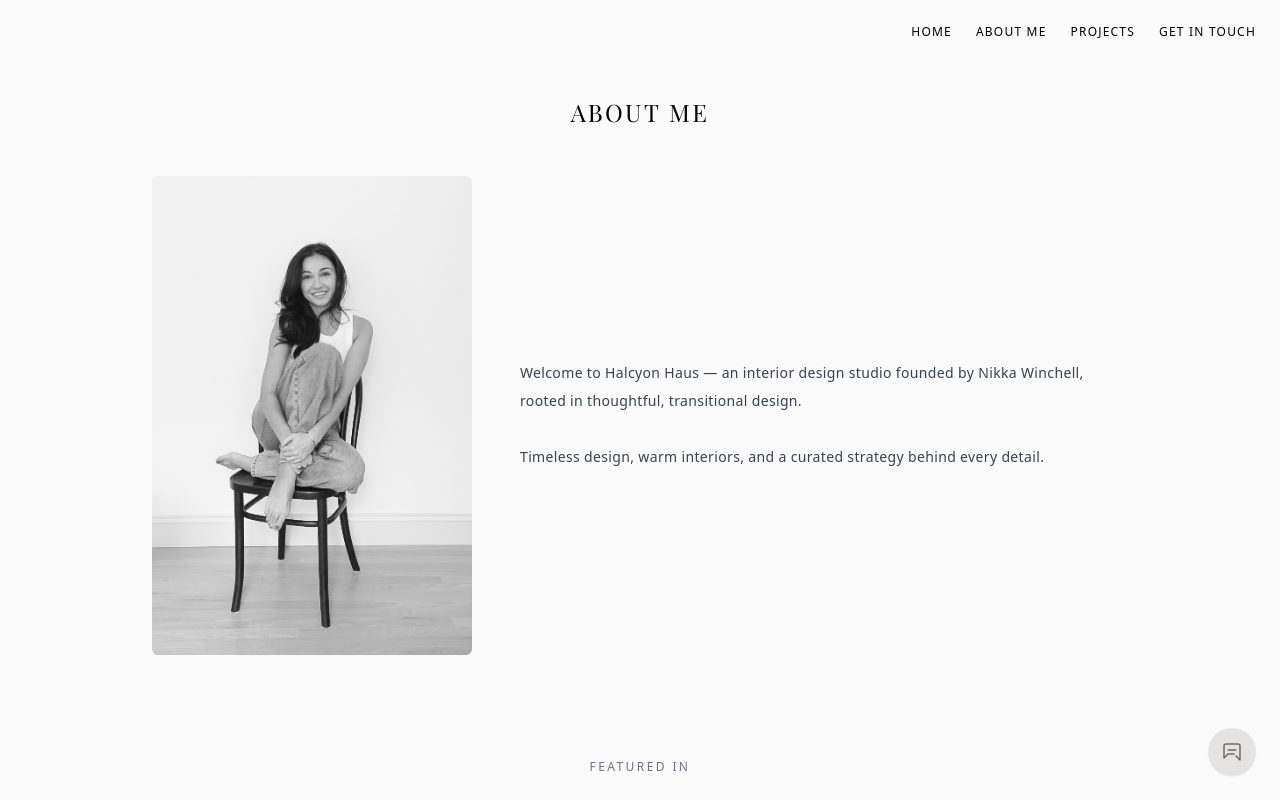
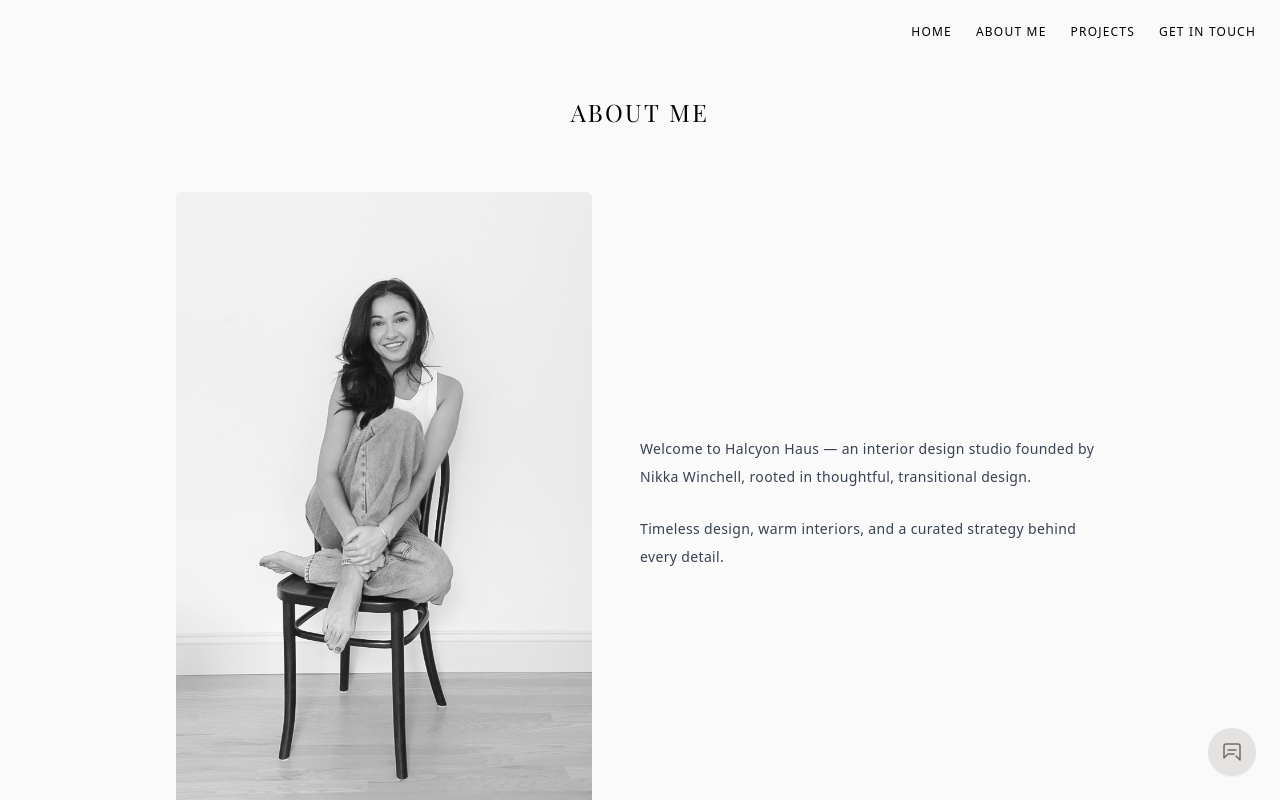
Before and after one commit to HalcyonHaus/halcyonhaus-site, a Next.js app: page /about in a window 1280 px wide. Shown: the top 800 px of the page. Built offline with nearby package versions, Linux system fonts and the light colour scheme.

Commit message:
Update about.js

```diff
--- a/pages/about.js
+++ b/pages/about.js
@@ -31,18 +31,16 @@ export default function AboutPage() {
           ABOUT ME
         </h1>
 
-        <div className="mt-12 flex flex-col md:flex-row items-center md:items-start md:space-x-12">
+        <div className="mt-16 flex flex-col md:flex-row items-center md:items-center md:space-x-12 max-w-6xl mx-auto px-6">
   <img
     src="/images/DSC02864.JPG"
     alt="Nikka Winchell"
-    className="w-80 h-auto rounded-md object-cover mb-8 md:mb-0"
+    className="w-[22rem] md:w-[26rem] h-auto rounded-md object-cover mb-8 md:mb-0"
   />
-  <div className="max-w-xl text-sm leading-7 tracking-wide font-inter text-gray-700 text-left md:self-center">
-    <p>
-      Welcome to Halcyon Haus — an interior design studio founded by Nikka Winchell,
-      rooted in thoughtful, transitional design.
+  <div className="flex-1 max-w-xl text-sm leading-7 tracking-wide font-inter text-gray-700 text-left">
+    <p className="mb-6">
+      Welcome to Halcyon Haus — an interior design studio founded by Nikka Winchell, rooted in thoughtful, transitional design.
     </p>
-    <br />
     <p>
       Timeless design, warm interiors, and a curated strategy behind every detail.
     </p>
```
